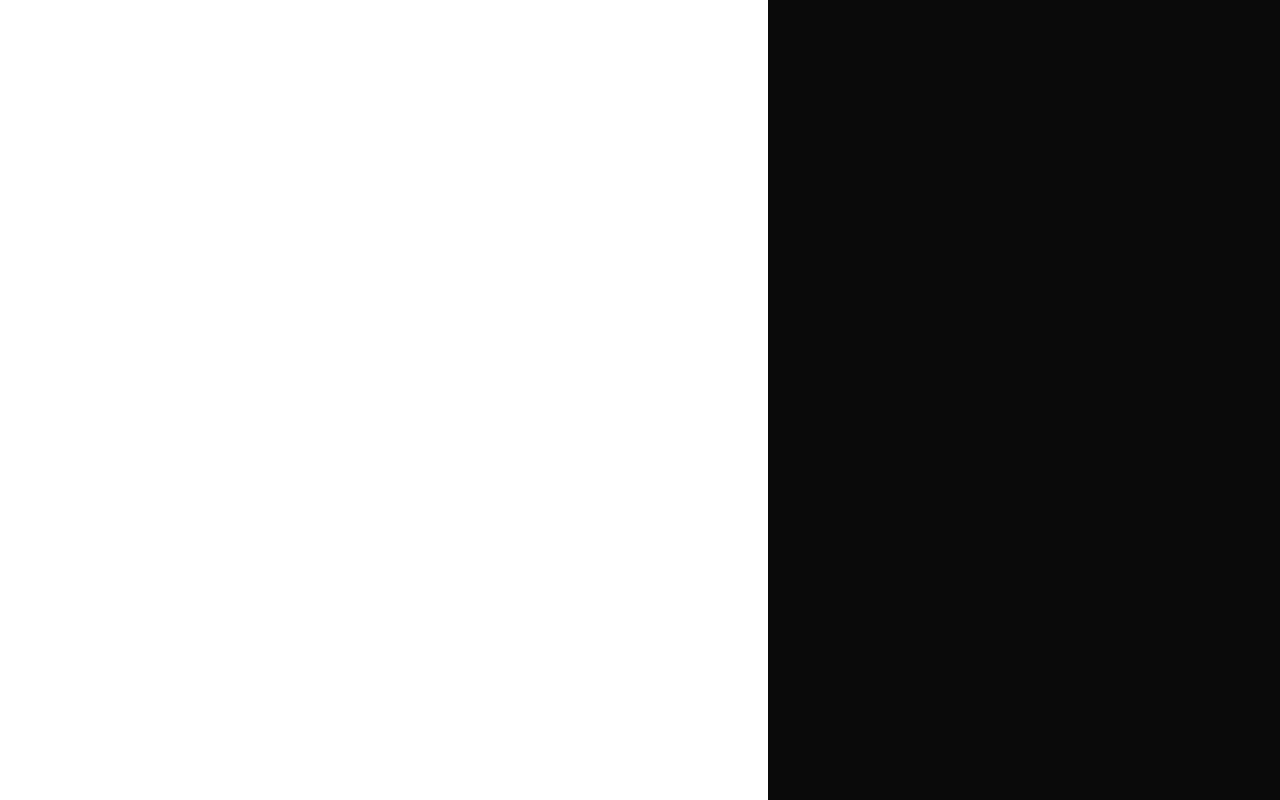
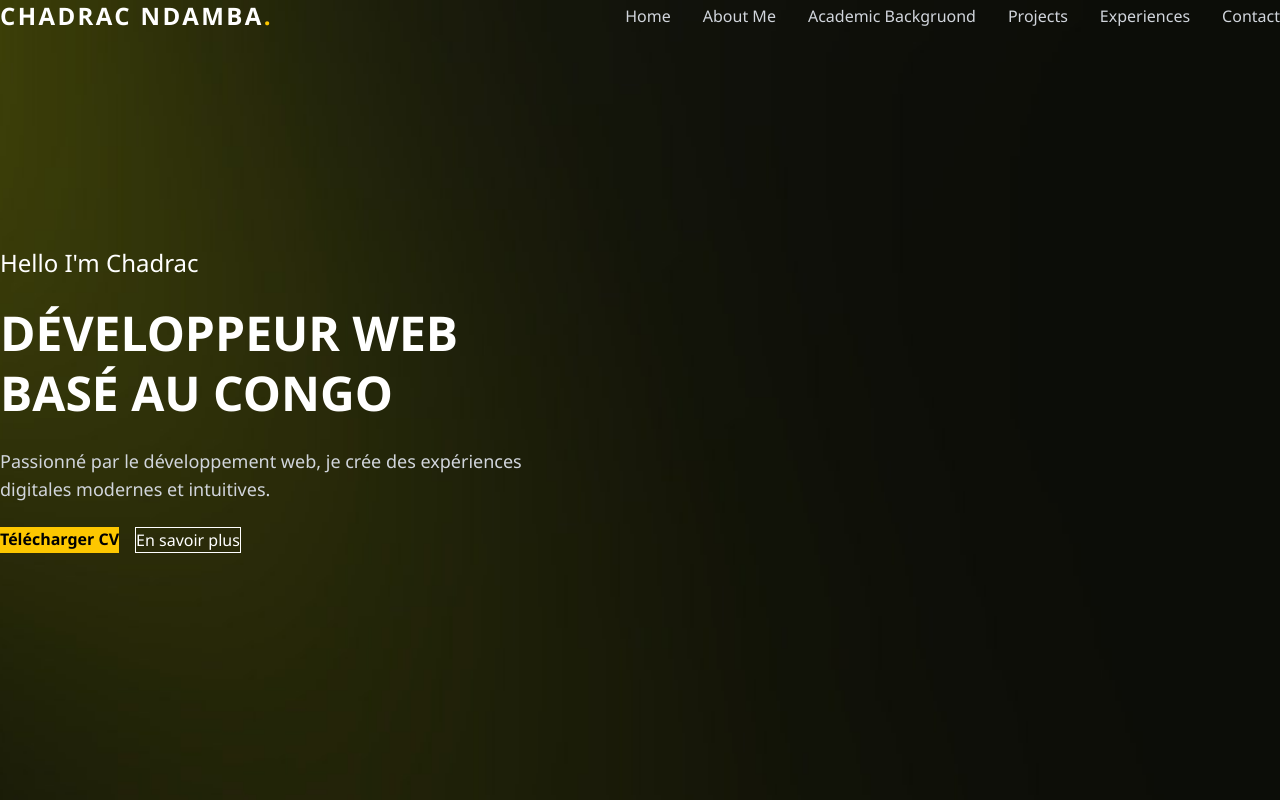
Before and after one commit to Huygens15/portfolio-chadrac, a Next.js app: page / in a window 1280 px wide. Built offline with nearby package versions, Linux system fonts and the light colour scheme.

Commit message:
Header and Hero

```diff
--- a/app/layout.tsx
+++ b/app/layout.tsx
@@ -1,6 +1,7 @@
 import type { Metadata } from "next";
 import { Geist, Geist_Mono } from "next/font/google";
 import "./globals.css";
+import Header from "@/components/Header";
 
 const geistSans = Geist({
   variable: "--font-geist-sans",
@@ -13,8 +14,8 @@ const geistMono = Geist_Mono({
 });
 
 export const metadata: Metadata = {
-  title: "Create Next App",
-  description: "Generated by create next app",
+  title: "My portfoio",
+  description: "Professionnal Porftfolio",
 };
 
 export default function RootLayout({
@@ -27,7 +28,9 @@ export default function RootLayout({
       lang="en"
       className={`${geistSans.variable} ${geistMono.variable} h-full antialiased`}
     >
-      <body className="min-h-full flex flex-col">{children}</body>
+      <body className="min-h-full flex flex-col">
+        <Header/>
+        {children}</body>
     </html>
   );
 }
--- a/app/page.tsx
+++ b/app/page.tsx
@@ -1,9 +1,9 @@
 import Image from "next/image";
+import Header from "@/components/Header";
+import Hero from "@/components/Hero";
 
 export default function Home() {
   return (
-    <main className="flex flex-1 w-full max-w-3xl flex-col items-center justify-between py-32 px-16 bg-white dark:bg-black sm:items-start">
-      <h1 className="text-white text-4xl p-10">Mon Portfolio</h1>
-    </main>
+    <Hero />
   );
 }
--- /dev/null
+++ b/components/Header.tsx
@@ -0,0 +1,58 @@
+'use client'
+import React, {useState, useEffect} from 'react';
+import  Link from 'next/link';
+
+const Header = () => {
+
+    const [scrolled, setScrolled] = useState(false);
+    const [menuOpen, setMenuOpen] = useState(false);
+
+    useEffect( () => {
+        const handleScroll = () => setScrolled(window.scrollY > 50);
+        window.addEventListener('scroll', handleScroll);
+        return () => window.removeEventListener('scroll', handleScroll);
+    }, []);
+
+  return (
+    <header className={`fixed top-0 left-0 w-full z-50 transition-all duration-300 px-10 py-5 ${
+    scrolled ? 'bg-black/90 backdrop-blur-sm shadow-lg ' : 'bg-transparent'}`}>
+
+        <div className="flex items-center justify-between m-3">
+            <Link href="/" className="text-white text-2xl font-bold tracking-widest">
+            CHADRAC NDAMBA<span className="text-yellow-400">.</span>
+        </Link>
+
+            {/* ma barre de navigation */}
+            {/* pour ordi */}
+            <nav className="hidden md:flex gap-8">
+                <a href="#" className="text-gray-300 hover:text-yellow-400">Home</a>
+                <a href="#about" className="text-gray-300 hover:text-yellow-400">About Me</a>
+                <a href="#parcours" className="text-gray-300 hover:text-yellow-400">Academic Backgruond</a>
+                <a href="#projects" className="text-gray-300 hover:text-yellow-400">Projects</a>
+                <a href="#experience" className="text-gray-300 hover:text-yellow-400">Experiences</a>
+                <a href="#contact" className="text-gray-300 hover:text-yellow-400">Contact</a>
+            </nav>
+
+            {/* Bouton burger pour mobile */}
+            <button className="md:hidden text-white text-2xl" onClick={() => setMenuOpen(!menuOpen)}>
+            {menuOpen ? '✕' : '☰'}
+            </button>
+        </div>
+
+        {/* Menu mobile - visible seulement si menuOpen est true */}
+        {menuOpen && (
+        <nav className="flex flex-col gap-4 mt-4">
+            <a href="#" className="text-gray-300 hover:text-yellow-400">Home</a>
+            <a href="#about" className="text-gray-300 hover:text-yellow-400">About Us</a>
+            <a href="#parcours" className="text-gray-300 hover:text-yellow-400">Academic backgruond</a>
+            <a href="#projects" className="text-gray-300 hover:text-yellow-400">Projects</a>
+            <a href="#blog" className="text-gray-300 hover:text-yellow-400">Experiences</a>
+            <a href="#contact" className="text-gray-300 hover:text-yellow-400">Contact</a>
+        </nav>
+      )}
+
+    </header>
+  )
+}
+
+export default Header
--- /dev/null
+++ b/components/Hero.tsx
@@ -0,0 +1,35 @@
+import React from 'react'
+
+const Hero = () => {
+  return (
+    <section id="home" className="min-h-screen flex items-center px-10 pt-20"
+      style={{ backgroundImage: "url('/images/banner_bg.jpg')", backgroundSize: 'cover', backgroundPosition: 'center' }}>
+
+      <div className="flex flex-col gap-6 max-w-xl">
+
+        <h3 className="text-white text-2xl">Hello I'm Chadrac</h3>
+
+        <h1 className="text-white text-5xl font-bold uppercase leading-tight">
+          Développeur Web Basé au Congo
+        </h1>
+
+        <p className="text-gray-300 text-lg">
+          Passionné par le développement web, je crée des expériences digitales modernes et intuitives.
+        </p>
+
+        <div className="flex gap-4 mt-4">
+          <a href="#" className="bg-yellow-400 text-black px-6 py-3 font-bold hover:bg-yellow-300 transition">
+            Télécharger CV
+          </a>
+          <a href="#about" className="border border-white text-white px-6 py-3 hover:bg-white hover:text-black transition">
+            En savoir plus
+          </a>
+        </div>
+
+      </div>
+
+    </section>
+  )
+}
+
+export default Hero
```
Also changed, not shown: public/images/banner_bg.jpg (added).
